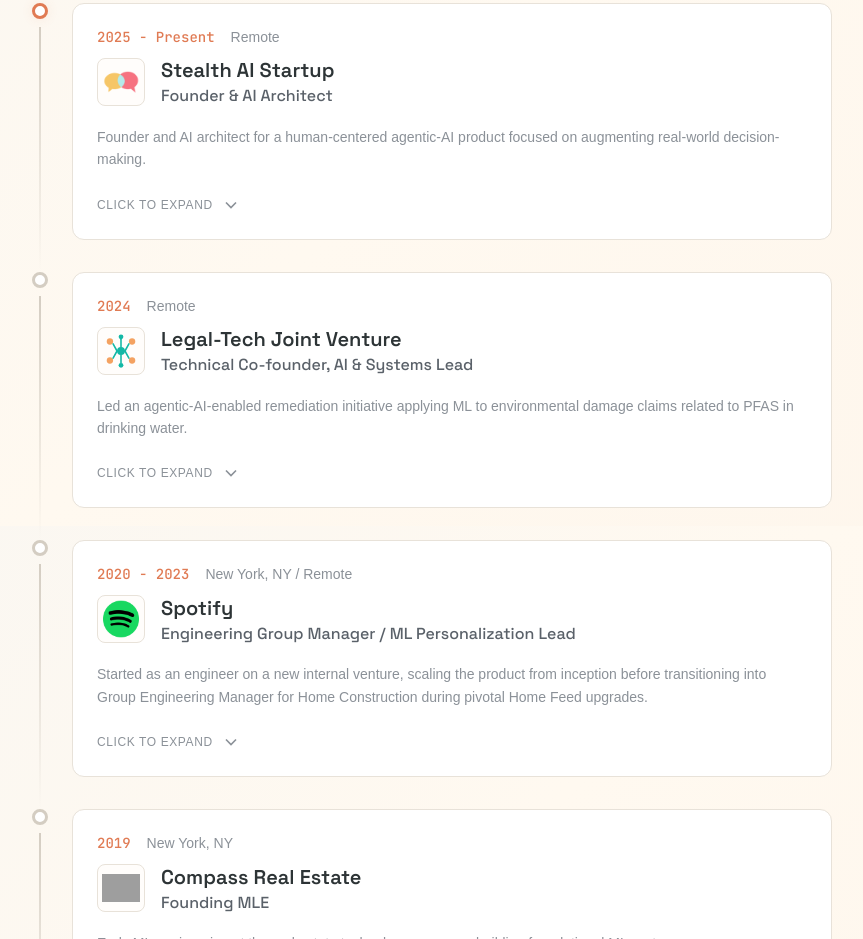
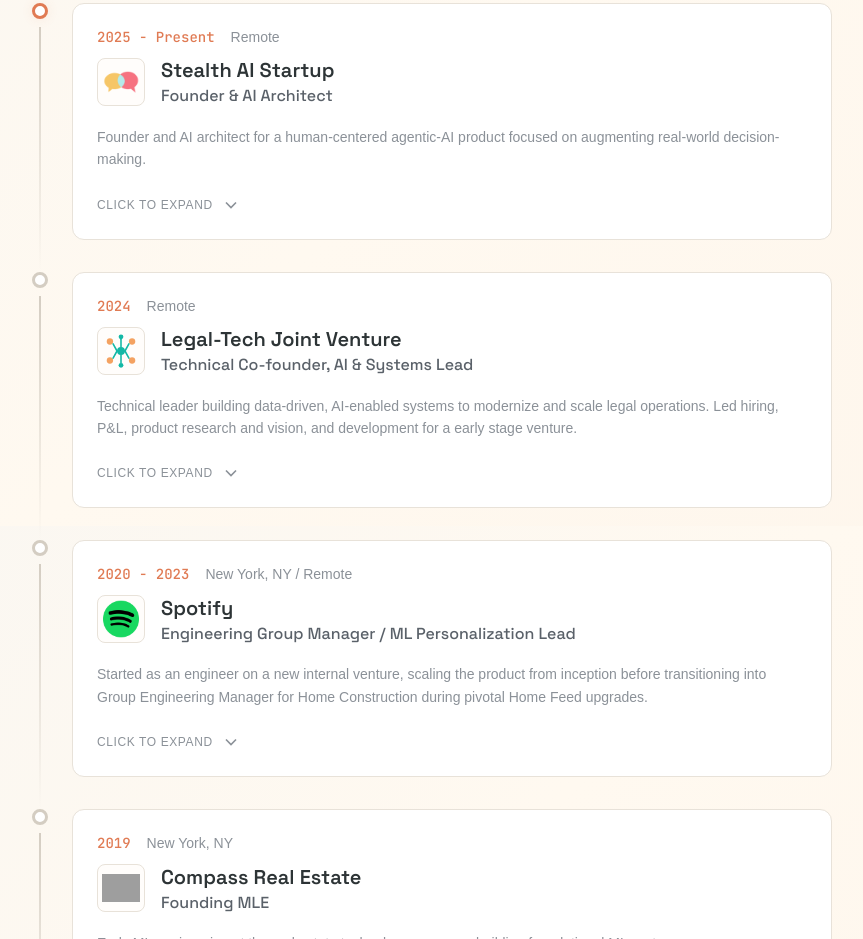
Before and after one commit to mulloymorrow/mulloymorrow.github.io, an Astro site: page / in a window 1280 px wide. Shown: the part 1074-2013 px from the top of the page, without its empty margins (208-1071 px from the left). Built offline with nearby package versions, Linux system fonts and the light colour scheme; Astro itself is replaced by a stand-in of ours; grey boxes are pictures that could not be loaded.

Commit message:
Update TimelineSection component to reflect new experiences and technologies
- Revised job summaries for clarity and impact, emphasizing leadership and innovation in AI-enabled systems.
- Updated technology stack to include GenKit and Agentic-AI, enhancing the relevance of skills listed.

```diff
--- a/src/components/TimelineSection.astro
+++ b/src/components/TimelineSection.astro
@@ -14,7 +14,7 @@ const experiences = [
       "Building privacy-aware, human-in-the-loop ML systems",
       "Operating in private beta with early users"
     ],
-    technologies: ["Python", "LLMs", "RAG", "Vector DBs", "Cloud Infrastructure"],
+    technologies: ["Python", "LLMs", "Vector DBs", "GenKit", "RAG", "Agentic-AI", "Cloud Infrastructure"],
     isCurrent: true,
     logo: "/logos/stealth-ai.png"
   },
@@ -23,14 +23,14 @@ const experiences = [
     role: "Technical Co-founder, AI & Systems Lead",
     period: "2024",
     location: "Remote",
-    summary: "Led an agentic-AI-enabled remediation initiative applying ML to environmental damage claims related to PFAS in drinking water.",
+    summary: "Technical leader building data-driven, AI-enabled systems to modernize and scale legal operations. Led hiring, P&L, product research and vision, and development for a early stage venture.",
     highlights: [
       "Designed and operationalized data-driven workflows for claims processing in a highly regulated environment",
       "Built and scaled cross-functional JV to 15 people across legal, product engineering, and operations",
       "Managed P&L with $4M funding",
       "Delivered $24M+ in claimant settlements within 6 months"
     ],
-    technologies: ["Python", "ML/NLP", "Data Pipelines", "Document AI", "Cloud Infrastructure"],
+    technologies: ["Python", "LLMs", "Vector DBs", "GenKit", "RAG", "Agentic-AI", "Document AI", "Cloud Infrastructure"],
     isCurrent: false,
     logo: "/logos/legal-tech-ai.svg"
   },
```
